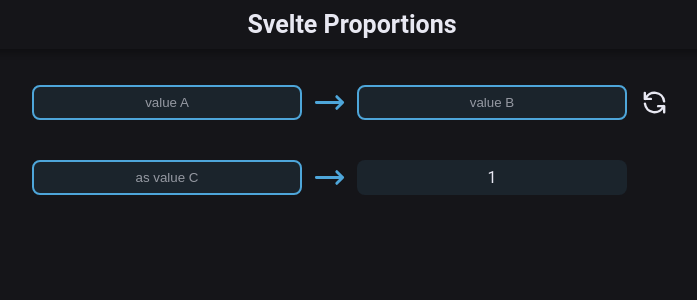
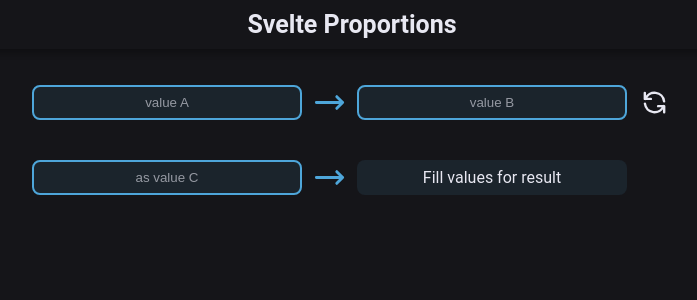
Before and after one commit to Pronian/proportions-svelte, a Svelte app: page / in a window 1280 px wide. Shown: the top 300 px of the page, without its empty margins (288-985 px from the left). Built offline with nearby package versions, Linux system fonts and the light colour scheme.

Commit message:
Don't calculate if expressions are empty

```diff
--- a/src/components/Proportions.svelte
+++ b/src/components/Proportions.svelte
@@ -43,6 +43,10 @@
 
 		if (a.computed === 0) {
 			return "Can't divide by zero";
+		}
+
+		if (a.expression === '' || b.expression === '' || c.expression === '') {
+			return 'Fill values for result';
 		}
 
 		const result = roundIfNeeded((c.computed * b.computed) / a.computed, roundingDigits);
```
